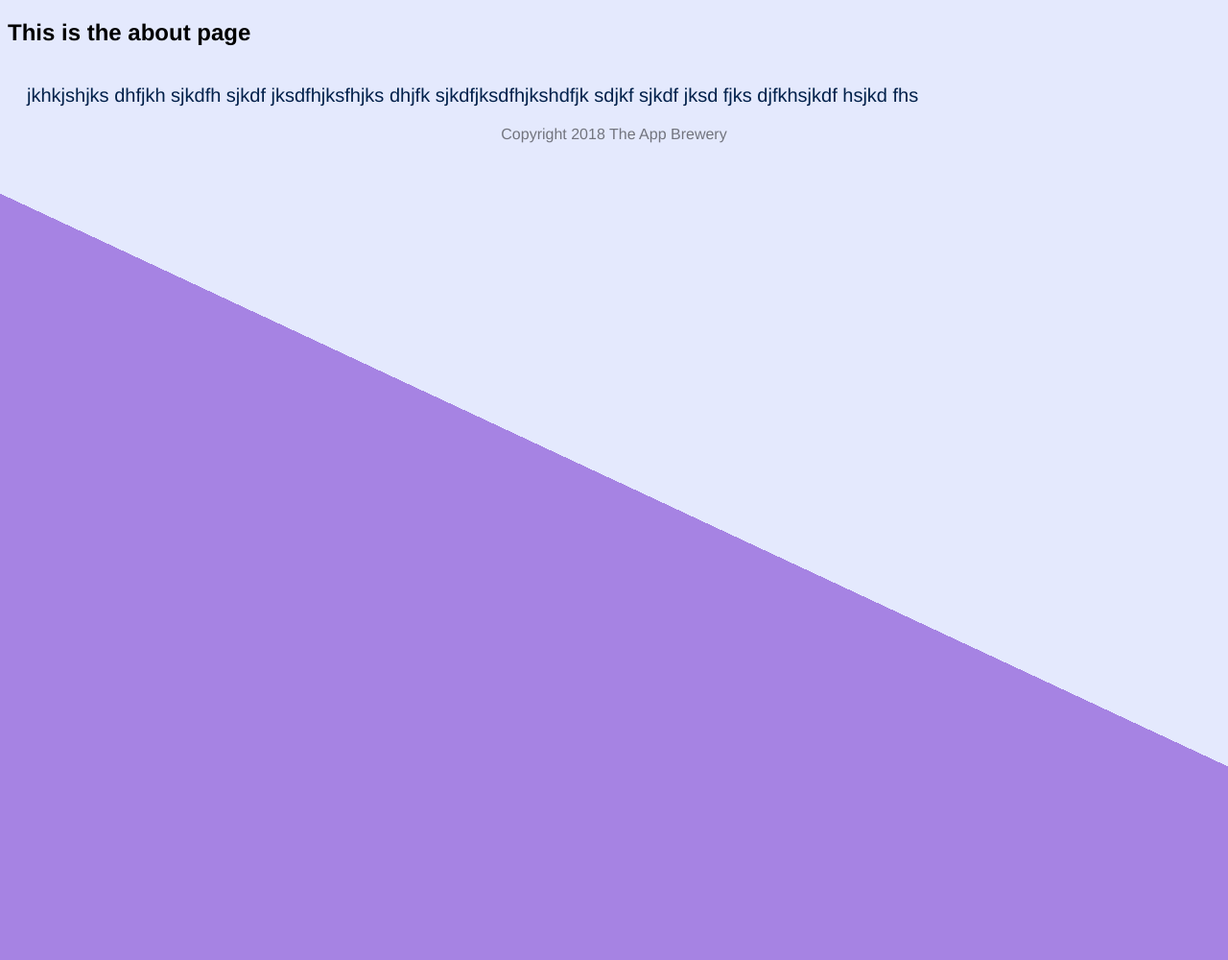
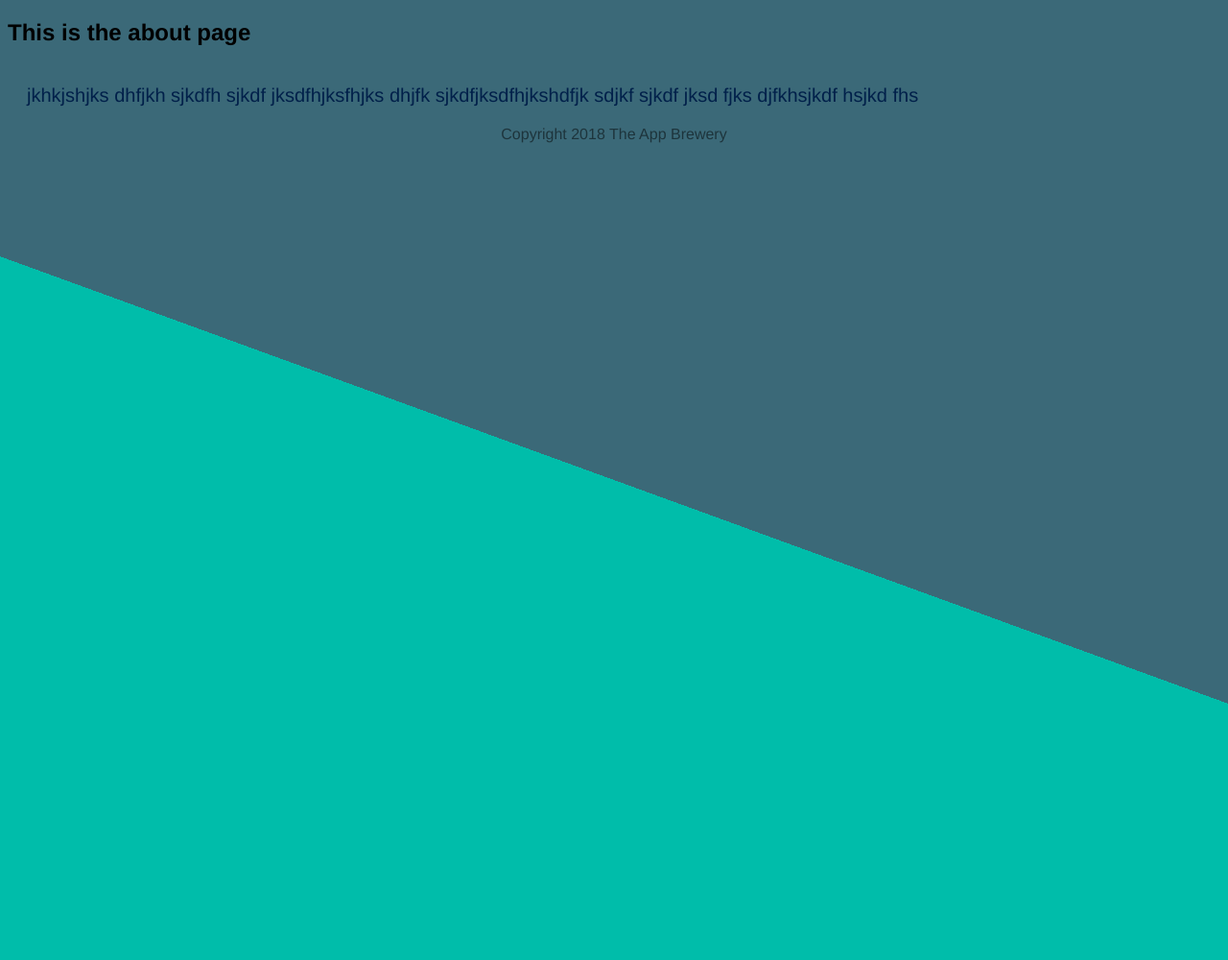
Before and after one commit to m-mckee623/toDoList, a Node server app: page /about in a window 1280 px wide. Shown: the whole page at 96% size. Run offline with Node 20, Linux system fonts and the light colour scheme; some libraries are stand-ins or nearby versions.

Commit message:
Change to CSS background and degree

```diff
--- a/index.html
+++ b/index.html
@@ -5,6 +5,7 @@
     <title>To Do List</title>
   </head>
   <body>
+    <h1>To Do List</h1>
     <h1>It's a weekday!</h1>
     <p>Why are you not working!</p>
 
--- a/public/css/styles.css
+++ b/public/css/styles.css
@@ -1,6 +1,6 @@
 html {
   background-color: #E4E9FD;
-  background-image: -webkit-linear-gradient(65deg, #A683E3 50%, #E4E9FD 50%);
+  background-image: -webkit-linear-gradient(70deg, #00bdaa 50%, #3b6978 50%);
   min-height: 1000px;
   font-family: 'helvetica neue';
 }
```
